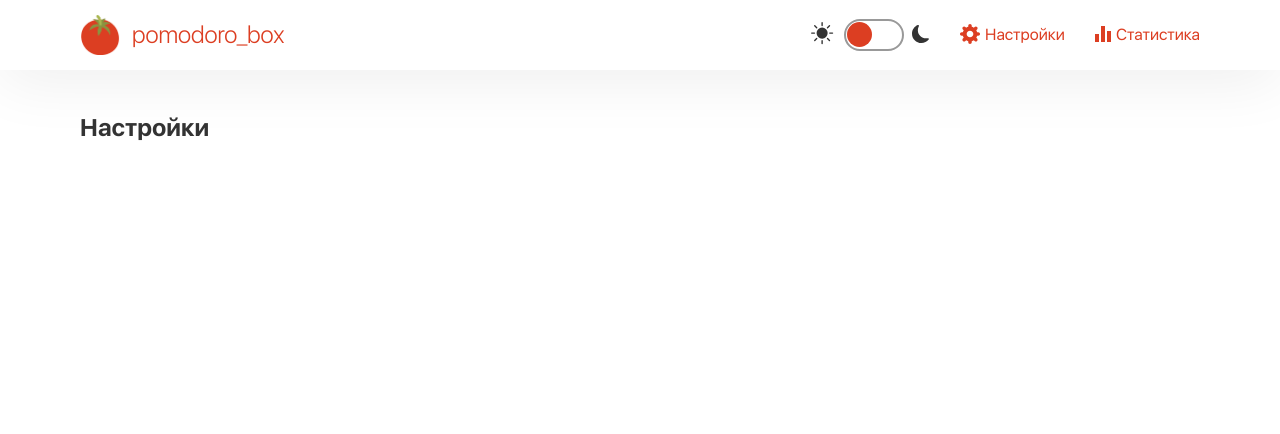
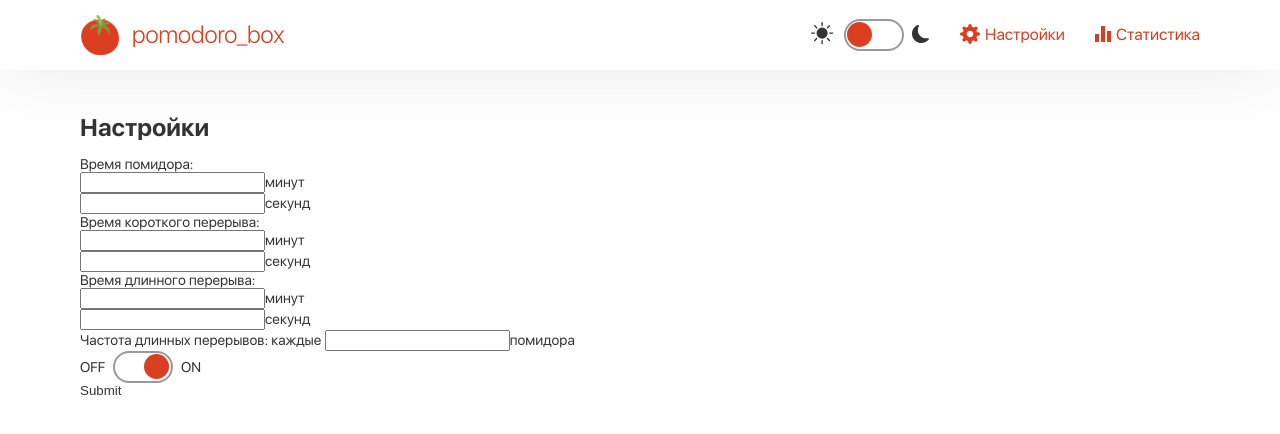
Before and after one commit to MarinaVorobey/Pomodoro-Timer, a React (Vite) app in the folder Project/: page /settings in a window 1280 px wide. Shown: the top 434 px of the page. Built offline with nearby package versions, Linux system fonts and the light colour scheme.

Commit message:
feat: basic form for settings added

```diff
--- a/Project/src/pages/settings/Settings.tsx
+++ b/Project/src/pages/settings/Settings.tsx
@@ -1,9 +1,11 @@
+import { SettingsForm } from "./SettingsForm/SettingsForm";
 import "./settings.css";
 
 export function Settings() {
   return (
     <main className="settings">
       <h3 className="settings__title">Настройки</h3>
+      <SettingsForm />
     </main>
   );
 }
--- a/Project/src/pages/settings/SettingsForm/SettingsForm.tsx
+++ b/Project/src/pages/settings/SettingsForm/SettingsForm.tsx
@@ -1,3 +1,67 @@
+import { useForm, SubmitHandler } from "react-hook-form";
+import { useSelector } from "react-redux";
+import { RootState } from "../../../store/rootReducer";
+import { formatSplitTime } from "../../../util/format/formatSplitTime";
+import { TimeInput } from "./inputs/TimeInput";
+import { FrequencyInput } from "./inputs/FrequencyInput";
+import { Switch } from "../../../ui/Switch/Switch";
+
+export type TFormInput = {
+  tomatoTimeMinutes: number;
+  tomatoTimeSeconds: number;
+
+  breakTimeMinutes: number;
+  breakTimeSeconds: number;
+
+  longBreakTimeMinutes: number;
+  longBreakTimeSeconds: number;
+
+  longBreakFrequency: number;
+
+  notifications: boolean;
+};
+
 export function SettingsForm() {
-  return <form className="form settings__form"></form>;
+  const currSettings = useSelector((state: RootState) => state.globalControls);
+  const splitTimeTomato = formatSplitTime(currSettings.tomatoTime);
+  const splitTimeBreak = formatSplitTime(currSettings.breakTime);
+  const splitTimeLongBreak = formatSplitTime(currSettings.longBreakTime);
+
+  const { register, setValue, getValues, handleSubmit } = useForm<TFormInput>({
+    defaultValues: {
+      tomatoTimeMinutes: splitTimeTomato[0],
+      tomatoTimeSeconds: splitTimeTomato[1],
+
+      breakTimeMinutes: splitTimeBreak[0],
+      breakTimeSeconds: splitTimeBreak[1],
+
+      longBreakTimeMinutes: splitTimeLongBreak[0],
+      longBreakTimeSeconds: splitTimeLongBreak[1],
+
+      longBreakFrequency: currSettings.longBreakFrequency,
+
+      notifications: currSettings.notify,
+    },
+  });
+  const onSubmit: SubmitHandler<TFormInput> = (data) => console.log(data);
+
+  return (
+    <form className="form settings__form" onSubmit={handleSubmit(onSubmit)}>
+      <TimeInput type="tomato" label="Время помидора: " />
+      <TimeInput type="break" label="Время короткого перерыва: " />
+      <TimeInput type="longBreak" label="Время длинного перерыва: " />
+      <FrequencyInput />
+      <Switch
+        mode="notify"
+        checked={currSettings.notify}
+        onChange={() => {
+          setValue("notifications", !getValues("notifications"));
+        }}
+        leftNode="OFF"
+        rightNode="ON"
+        register={register("notifications")}
+      />
+      <button type="submit">Submit</button>
+    </form>
+  );
 }
--- a/Project/src/pages/settings/SettingsForm/inputs/FrequencyInput.tsx
+++ b/Project/src/pages/settings/SettingsForm/inputs/FrequencyInput.tsx
@@ -1,3 +1,22 @@
+import { useForm } from "react-hook-form";
+import { TFormInput } from "../SettingsForm";
+
 export function FrequencyInput() {
-  return <div></div>;
+  const { register } = useForm<TFormInput>();
+
+  return (
+    <div className="settings__input-group">
+      <span className="settings__time-input-label">
+        Частота длинных перерывов: каждые{" "}
+      </span>
+      <input
+        {...register("longBreakFrequency", {
+          required: true,
+          max: 10,
+          min: 1,
+        })}
+      ></input>
+      <span className="settings__time-input-label">помидора</span>
+    </div>
+  );
 }
--- a/Project/src/pages/settings/SettingsForm/inputs/TimeInput.tsx
+++ b/Project/src/pages/settings/SettingsForm/inputs/TimeInput.tsx
@@ -1,3 +1,39 @@
-export function TimeInput() {
-  return <div></div>;
+import { useForm } from "react-hook-form";
+import { TFormInput } from "../SettingsForm";
+
+type TTimeInputProps = {
+  type: "tomato" | "break" | "longBreak";
+  label: string;
+};
+
+export function TimeInput({ type, label }: TTimeInputProps) {
+  const { register } = useForm<TFormInput>();
+
+  return (
+    <div className="settings__input-group">
+      <span className="settings__time-input-label">{label}</span>
+      <div className="settings__time-input-block">
+        <input
+          className="settings__time-input"
+          {...register(`${type}TimeMinutes`, {
+            required: true,
+            max: 99,
+            min: 1,
+          })}
+        />
+        <span className="settings__time-label">минут</span>
+      </div>
+      <div className="settings__time-input-block">
+        <input
+          className="settings__time-input"
+          {...register(`${type}TimeSeconds`, {
+            required: true,
+            max: 99,
+            min: 1,
+          })}
+        />
+        <span className="settings__time-label">секунд</span>
+      </div>
+    </div>
+  );
 }
--- a/Project/src/ui/Switch/Switch.tsx
+++ b/Project/src/ui/Switch/Switch.tsx
@@ -1,30 +1,35 @@
 import { ReactNode } from "react";
-import { useDispatch, useSelector } from "react-redux";
-import { switchTheme } from "../../store/actions";
-import { RootState } from "../../store/rootReducer";
-import { useLoadTheme } from "../../hooks/useLoadTheme";
+import { UseFormRegisterReturn } from "react-hook-form";
 
 type TSwitchProps = {
+  mode: string;
   leftNode: ReactNode | string;
   rightNode: ReactNode | string;
+  onChange?: (e: unknown) => void;
+  register?: UseFormRegisterReturn;
+  checked: boolean;
 };
 
-export function Switch({ leftNode, rightNode }: TSwitchProps) {
-  const dispatch = useDispatch();
-  useLoadTheme();
-  const currTheme = useSelector((state: RootState) => state.theme);
-
+export function Switch({
+  mode,
+  leftNode,
+  rightNode,
+  onChange,
+  register,
+  checked,
+}: TSwitchProps) {
   return (
     <div className="switch-block">
       {leftNode}
       <input
-        onChange={() => dispatch(switchTheme())}
+        {...register}
+        onChange={onChange}
         type="checkbox"
-        id="switch"
+        id={`switch-${mode}`}
         className="switch"
-        checked={currTheme === "dark"}
+        checked={checked}
       />
-      <label htmlFor="switch" className="toggle"></label>
+      <label htmlFor={`switch-${mode}`} className="toggle"></label>
       {rightNode}
     </div>
   );
--- a/Project/src/ui/TopNavbar/TopNavbar.tsx
+++ b/Project/src/ui/TopNavbar/TopNavbar.tsx
@@ -1,19 +1,32 @@
+import { useDispatch, useSelector } from "react-redux";
+import { useLoadTheme } from "../../hooks/useLoadTheme";
 import { Icon } from "../Icon/Icon";
 import { Switch } from "../Switch/Switch";
 import { MainLink } from "./MainLink/MainLink";
 import { SettingsLink } from "./SettingsLink/SettingsLink";
 import { StatsLink } from "./StatsLink/StatsLink";
+import { switchTheme } from "../../store/actions";
+import { RootState } from "../../store/rootReducer";
 
 export function TopNavbar() {
   const sunIcon = <Icon type="sun" className="switch-icon" />;
   const moonIcon = <Icon type="moon" className="switch-icon" />;
+  const dispatch = useDispatch();
+  useLoadTheme();
+  const currTheme = useSelector((state: RootState) => state.theme);
 
   return (
     <header className="header">
       <nav className="header__nav">
         <MainLink />
         <div className="header__right-controls">
-          <Switch leftNode={sunIcon} rightNode={moonIcon} />
+          <Switch
+            mode="theme"
+            checked={currTheme === "dark"}
+            leftNode={sunIcon}
+            rightNode={moonIcon}
+            onChange={() => dispatch(switchTheme())}
+          />
           <SettingsLink />
           <StatsLink />
         </div>
--- /dev/null
+++ b/Project/src/util/format/formatSplitTime.ts
@@ -0,0 +1,5 @@
+export function formatSplitTime(time: number): [number, number] {
+  const minutes = Math.floor(time / 60000);
+  const seconds = (time % 60000) / 1000;
+  return [minutes, seconds];
+}
```
